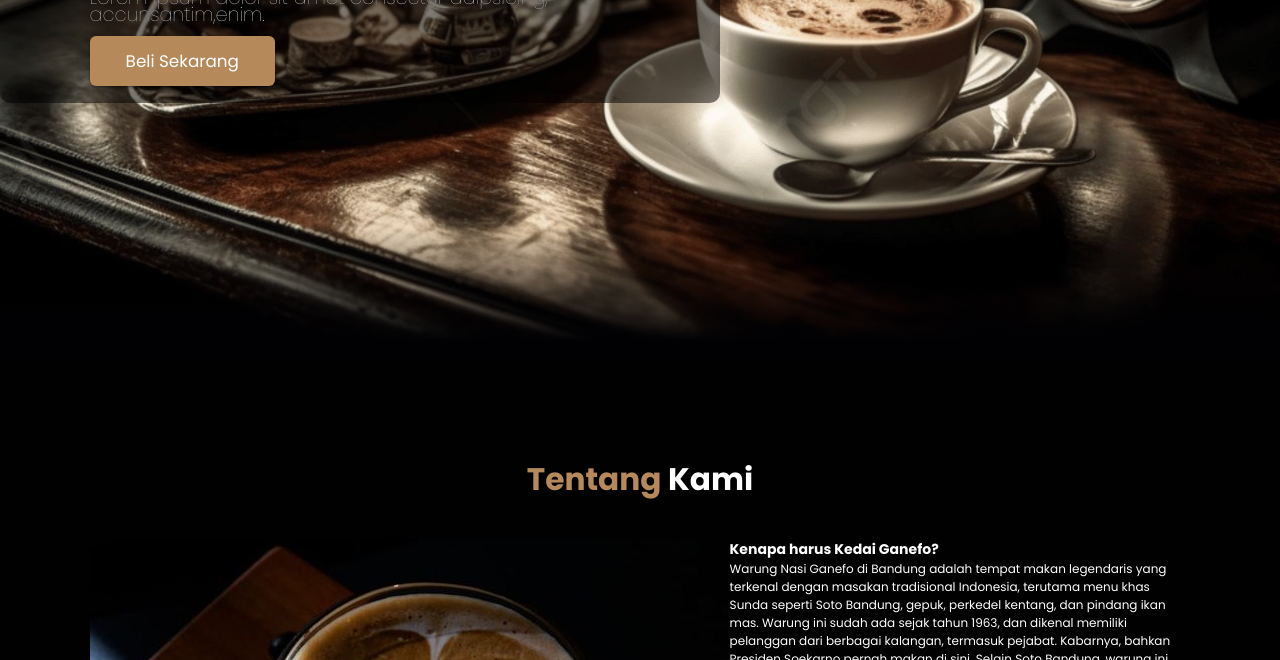
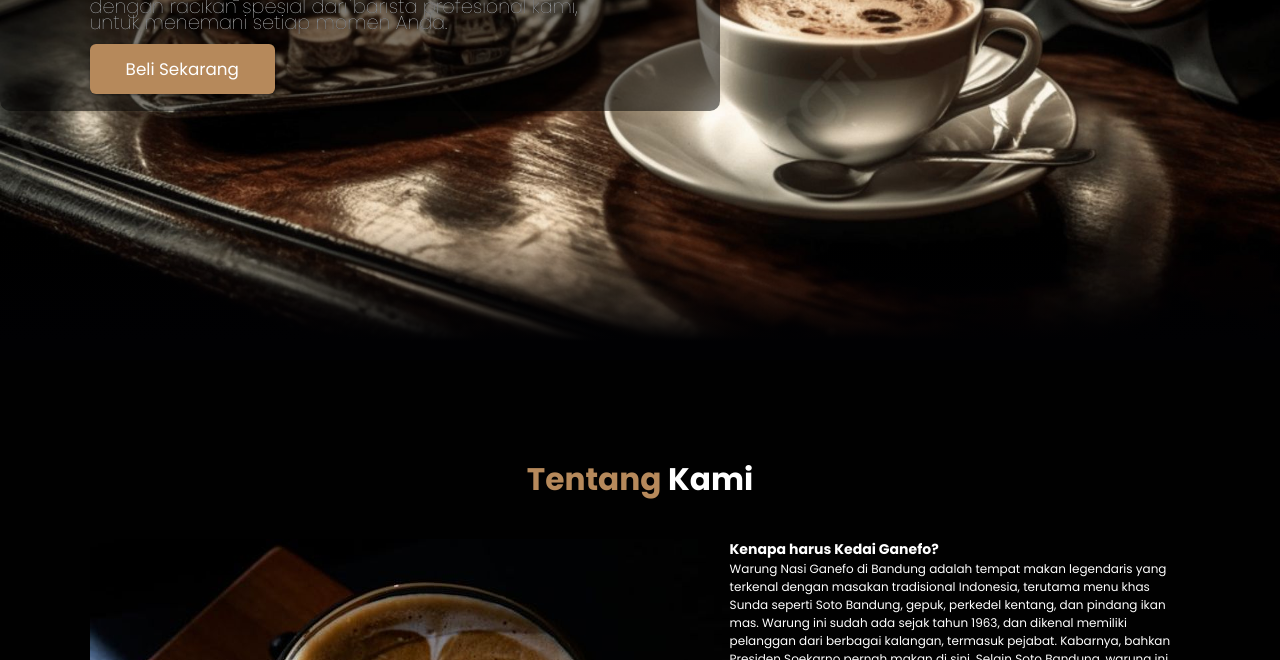
Before and after one commit to Luthfii27/Kedai-Kopi-Ganefo, a plain HTML site: page index.html in a window 1280 px wide. Shown: the part 440-1100 px from the top of the page. Drawn offline with nearby package versions, Linux system fonts and the light colour scheme.

Commit message:
Update index.html

```diff
--- a/index.html
+++ b/index.html
@@ -45,7 +45,7 @@
       <main class="content">
         <h1>Mari Nikmati Secangkir <span></span>Kopi</h1>
         <p>
-          Lorem ipsum dolor sit amet consectur adipsicing, accunsantim,enim.
+          Selamat datang di Kedai Kopi Ganefo! Nikmati kopi terbaik dengan racikan spesial dari barista profesional kami, untuk menemani setiap momen Anda.
         </p>
         <a href="#" class="cta">Beli Sekarang</a>
       </main>
```
